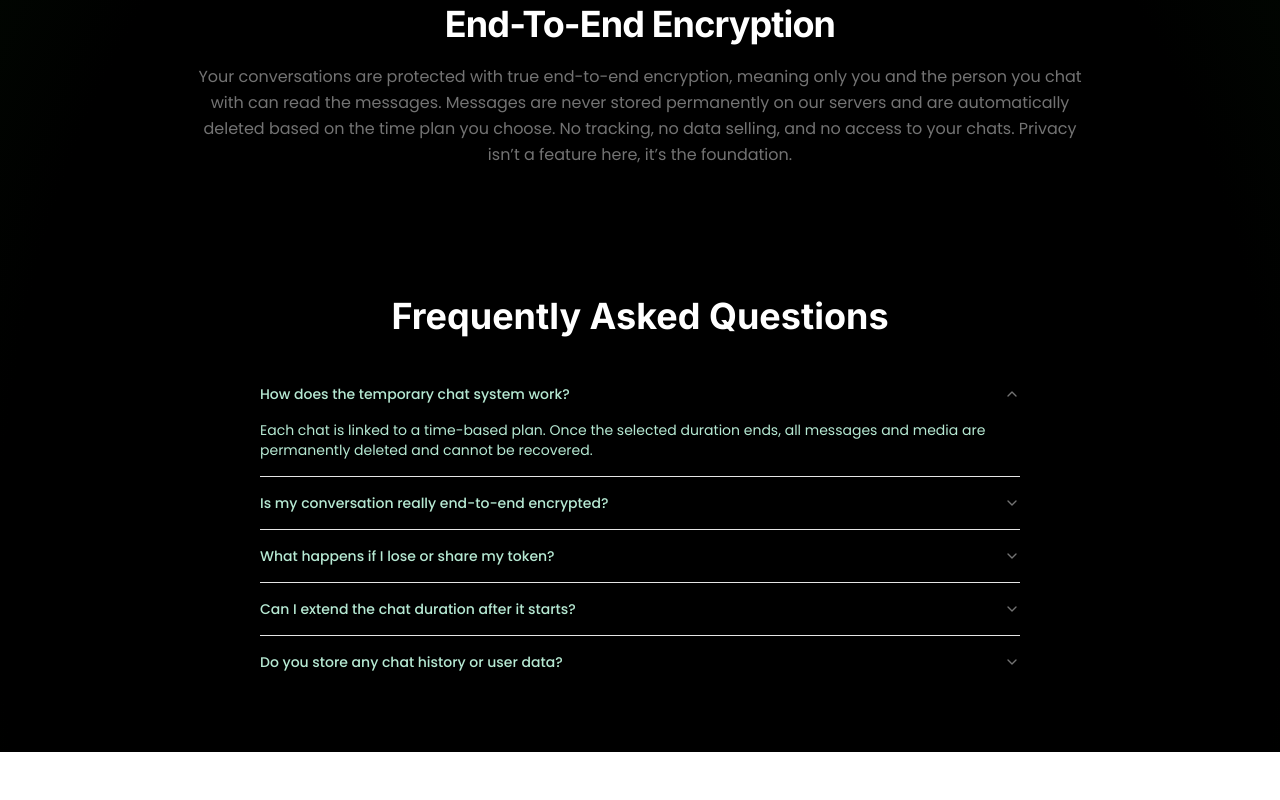
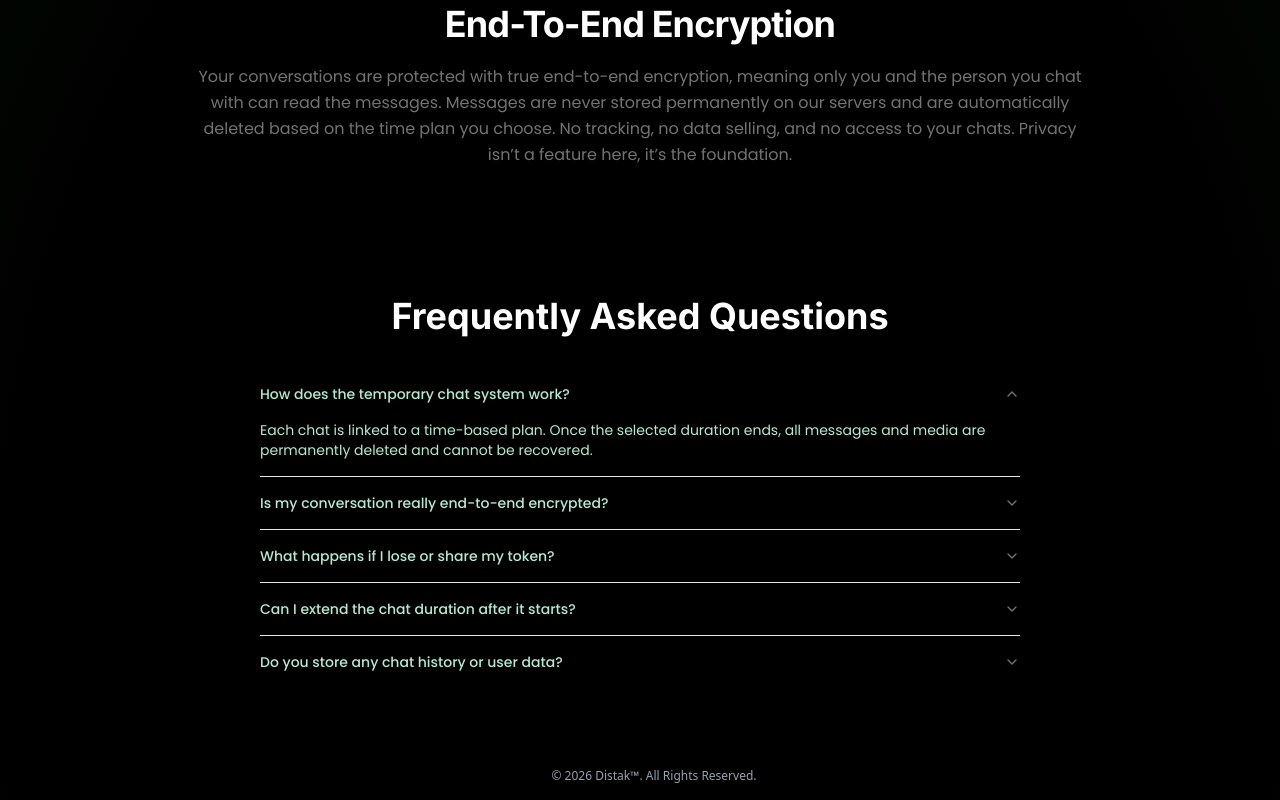
Before and after one commit to tahmid-khan-hub/Distak, a Next.js app: page / in a window 1280 px wide. Shown: the part 1040-1840 px from the top of the page. Before the commit the page ends 1792 px from the top, so only its background shows below. Built offline with nearby package versions, Linux system fonts and the light colour scheme.

Commit message:
Added Footer section in the root page

```diff
--- /dev/null
+++ b/app/HomeComponents/Footer/Footer.tsx
@@ -0,0 +1,11 @@
+"use client";
+
+const Footer = () => {
+  return (
+    <div className="text-center py-4 text-xs ml-0 md:ml-7 text-gray-400">
+      &copy; {new Date().getFullYear()} Distak™. All Rights Reserved.
+    </div>
+  );
+};
+
+export default Footer;
--- a/app/page.tsx
+++ b/app/page.tsx
@@ -1,5 +1,6 @@
 import Banner from "./HomeComponents/Banner/Banner";
 import FaQ from "./HomeComponents/FaQ/FaQ";
+import Footer from "./HomeComponents/Footer/Footer";
 import GetStarted from "./HomeComponents/GetStarted/GetStarted";
 import SafetyAndSecurity from "./HomeComponents/SafetyAndSecurity/SafetyAndSecurity";
 
@@ -10,6 +11,7 @@ export default function Home() {
       <GetStarted />
       <SafetyAndSecurity />
       <FaQ />
+      <Footer />
     </div>
   );
 }
```
